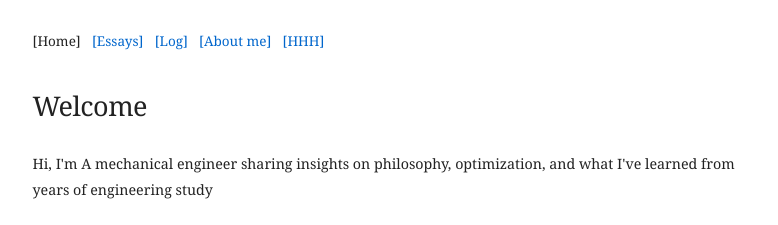
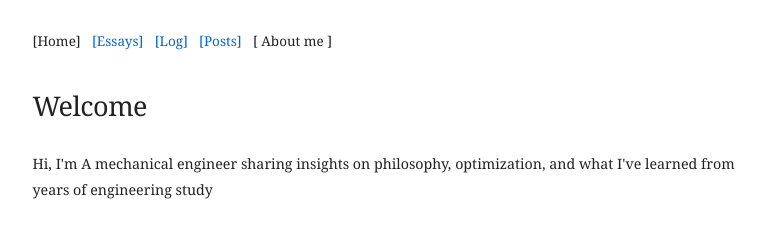
Before and after one commit to HJahanshiri/Hjahanshiri.github.io, a Jekyll site: the page built from index.html, in a window 1280 px wide. Shown: the top 225 px of the page, without its empty margins (250-1028 px from the left). Built offline with Jekyll 4.4.1, drawn with Linux system fonts in a browser that asks for light colours.

Commit message:
Update default.html

```diff
--- a/_layouts/default.html
+++ b/_layouts/default.html
@@ -249,8 +249,8 @@
         <a href="/" {% if page.url == "/" %}class="active"{% endif %}>Home</a>
         <a href="/essays.html" {% if page.url contains '/essays' %}class="active"{% endif %}>Essays</a>
         <a href="/log.html" {% if page.url contains '/log' %}class="active"{% endif %}>Log</a>
-        <a href="/posts.html" {% if page.url contains '/posts' %}class="active"{% endif %}>About me</a>
-        <a href="/hhh.html" {% if page.url contains '/hhh' %}class="active"{% endif %}>HHH</a>
+        <a href="/posts.html" {% if page.url contains '/posts' %}class="active"{% endif %}>Posts</a>
+        <a href="/about-me.html" {% if page.url == "/" %}class="active"{% endif %}> About me </a>
     </nav>
 
 
```
